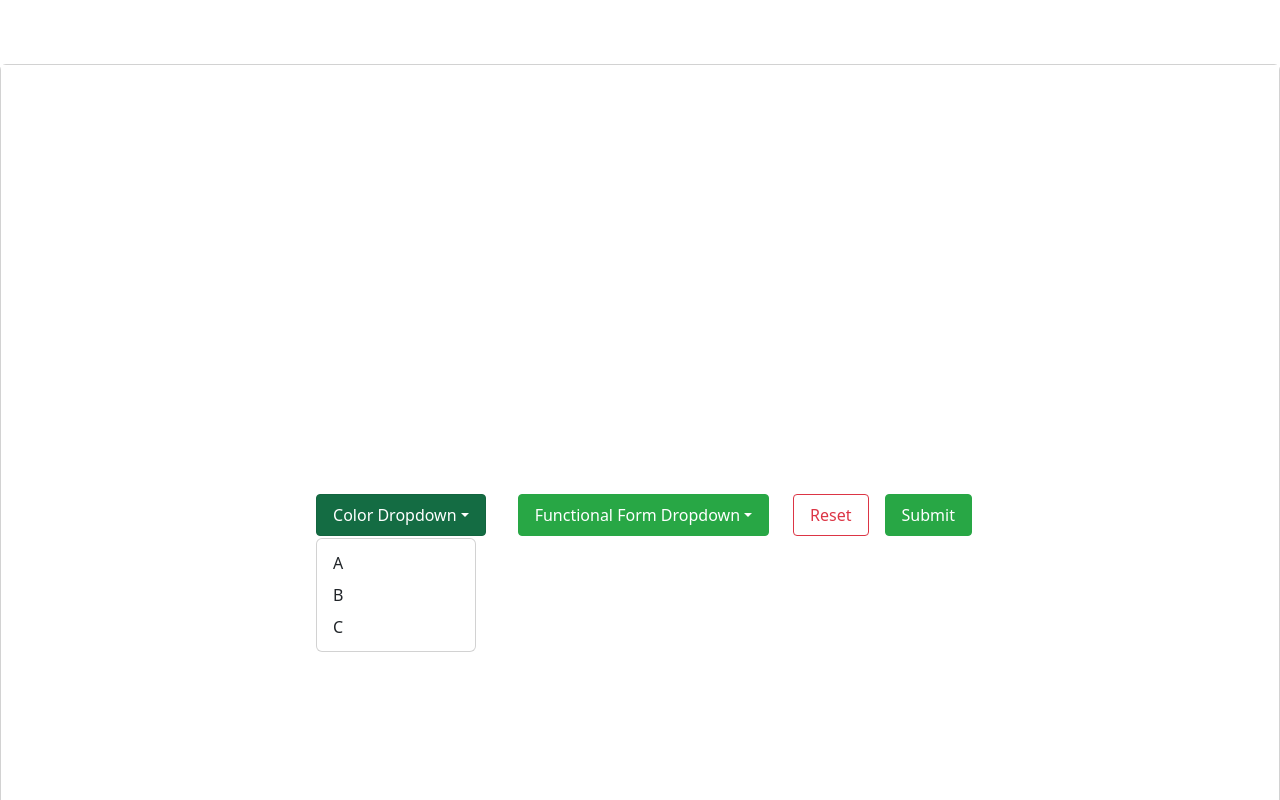
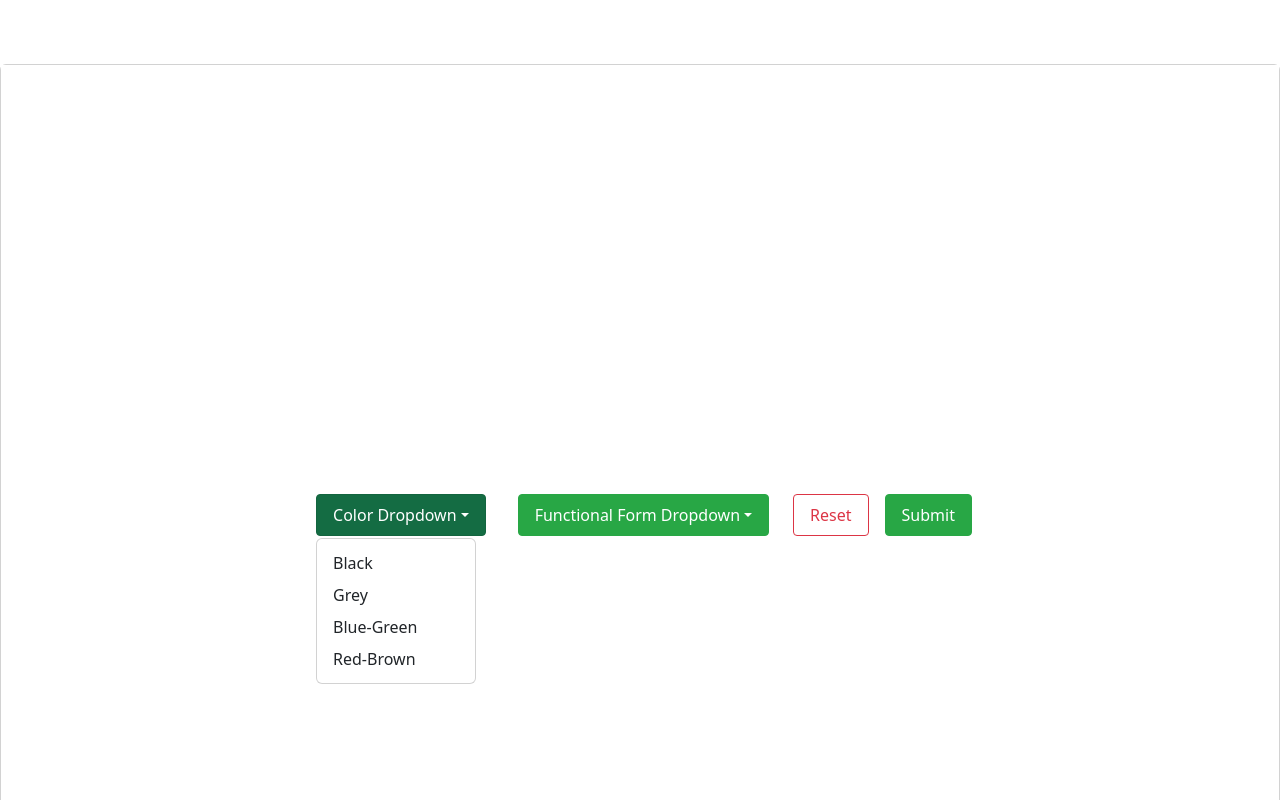
Before and after one commit to Geez-l/sponge-database, a Next.js app: page / in a window 1280 px wide. Both pictures are taken after a click on the button "Color Dropdown". Shown: the top 800 px of the page. Built offline with nearby package versions, Linux system fonts and the light colour scheme.

Commit message:
Update home.tsx

```diff
--- a/src/app/components/home.tsx
+++ b/src/app/components/home.tsx
@@ -33,9 +33,11 @@ const Home = () => {
                 Color Dropdown
             </Dropdown.Toggle>
             <Dropdown.Menu>
-                <Dropdown.Item href='#/action-1'>A</Dropdown.Item>
-                <Dropdown.Item href='#/action-2'>B</Dropdown.Item>
-                <Dropdown.Item href='#/action-3'>C</Dropdown.Item>
+                <Dropdown.Item href='#/action-1'>Black</Dropdown.Item>
+                <Dropdown.Item href='#/action-2'>Grey</Dropdown.Item>
+                <Dropdown.Item href='#/action-3'>Blue-Green</Dropdown.Item>
+                <Dropdown.Item href='#/action-3'>Red-Brown</Dropdown.Item>
+
 
             </Dropdown.Menu>
          </Dropdown>
```
